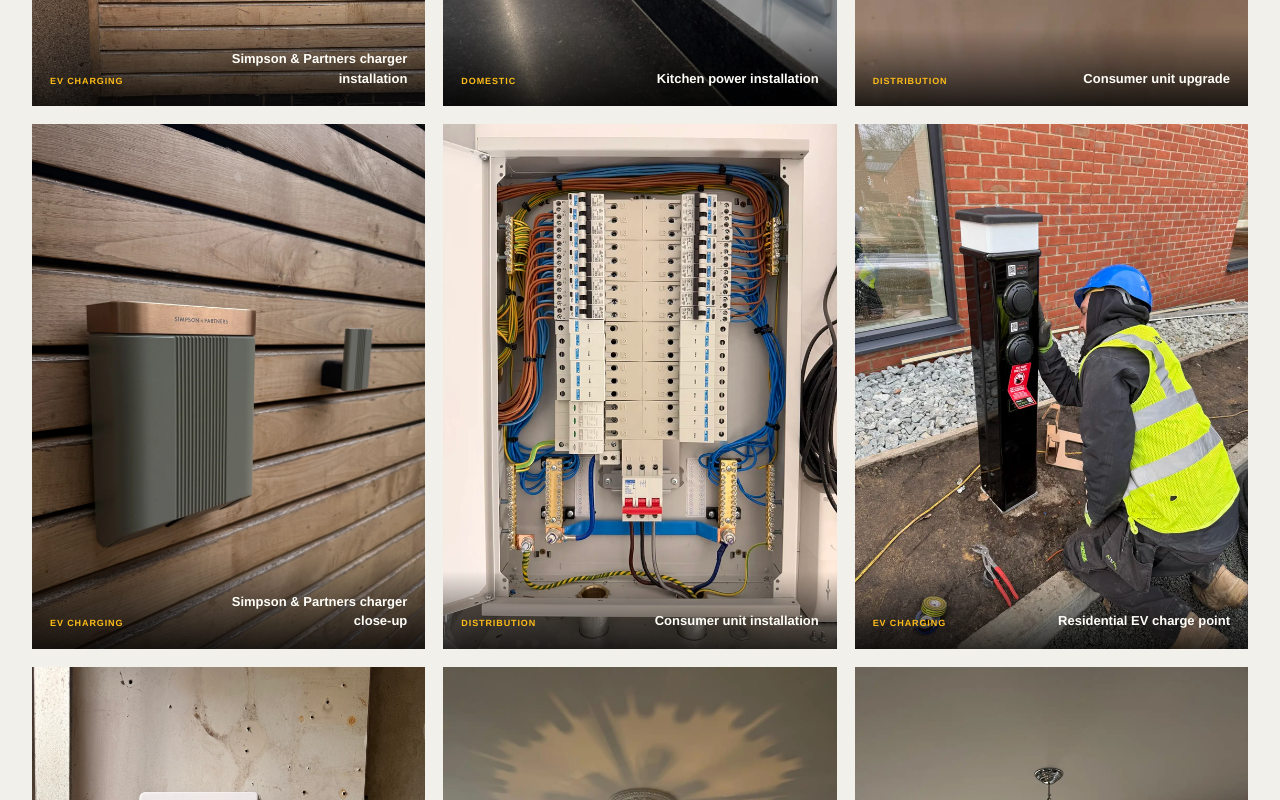
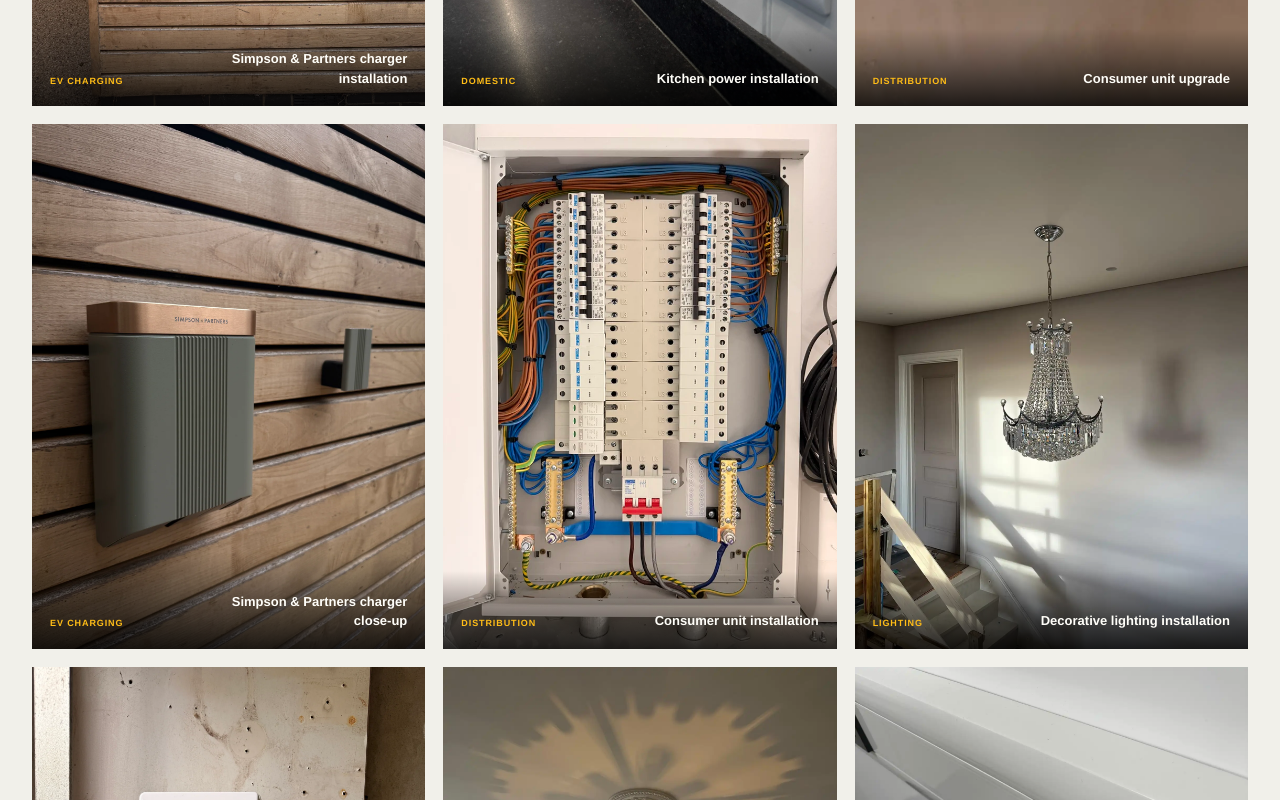
Before and after one commit to tbelectrical/ChatGPTWebsite, a Next.js app: page /projects in a window 1280 px wide. Shown: the part 1220-2020 px from the top of the page. Built offline with nearby package versions, Linux system fonts and the light colour scheme.

Commit message:
Remove selected residential EV charge point photo from projects

```diff
--- a/app/projects/page.tsx
+++ b/app/projects/page.tsx
@@ -11,7 +11,7 @@ const gallery = [
   ["/media/simpson-partners-ev-charger-detail.webp", "EV charging", "Simpson & Partners charger close-up"],
   ["/media/garage-consumer-unit-completed.webp", "Garage electrics", "Garage consumer unit and socket installation"],
   ["/media/garage-consumer-unit-wiring-detail.webp", "Electrical installation", "Garage consumer unit wiring detail"],
-  ["/media/TBE-12.webp", "Domestic", "Illuminated bathroom mirror and lighting"], ["/media/tbelec-16.webp", "Domestic", "Kitchen power installation"], ["/media/consumer-unit.webp", "Distribution", "Consumer unit installation"], ["/media/TBE-33.webp", "Lighting", "Feature chandelier installation"], ["/media/rewires1509-1.webp", "Renovation", "Full property first fix"], ["/media/TBE-81.webp", "Controls", "Heating control installation"], ["/media/TBE-20.webp", "Distribution", "Consumer unit upgrade"], ["/media/tbelec-2.webp", "EV charging", "Residential EV charge point"], ["/media/TBE-44.webp", "Lighting", "Decorative lighting installation"], ["/media/TBE-62.webp", "Power", "Socket and circuit alteration"],
+  ["/media/TBE-12.webp", "Domestic", "Illuminated bathroom mirror and lighting"], ["/media/tbelec-16.webp", "Domestic", "Kitchen power installation"], ["/media/consumer-unit.webp", "Distribution", "Consumer unit installation"], ["/media/TBE-33.webp", "Lighting", "Feature chandelier installation"], ["/media/rewires1509-1.webp", "Renovation", "Full property first fix"], ["/media/TBE-81.webp", "Controls", "Heating control installation"], ["/media/TBE-20.webp", "Distribution", "Consumer unit upgrade"], ["/media/TBE-44.webp", "Lighting", "Decorative lighting installation"], ["/media/TBE-62.webp", "Power", "Socket and circuit alteration"],
 ];
 
 export default function ProjectsPage() {
```
